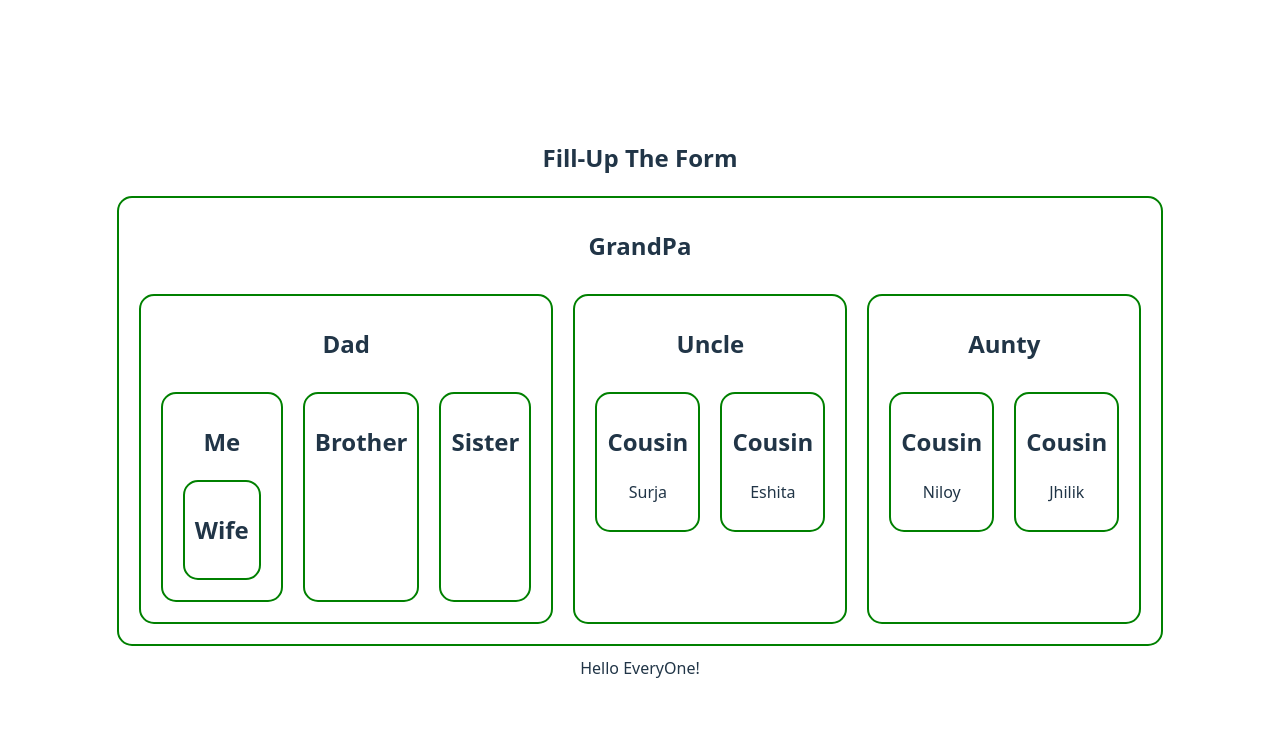
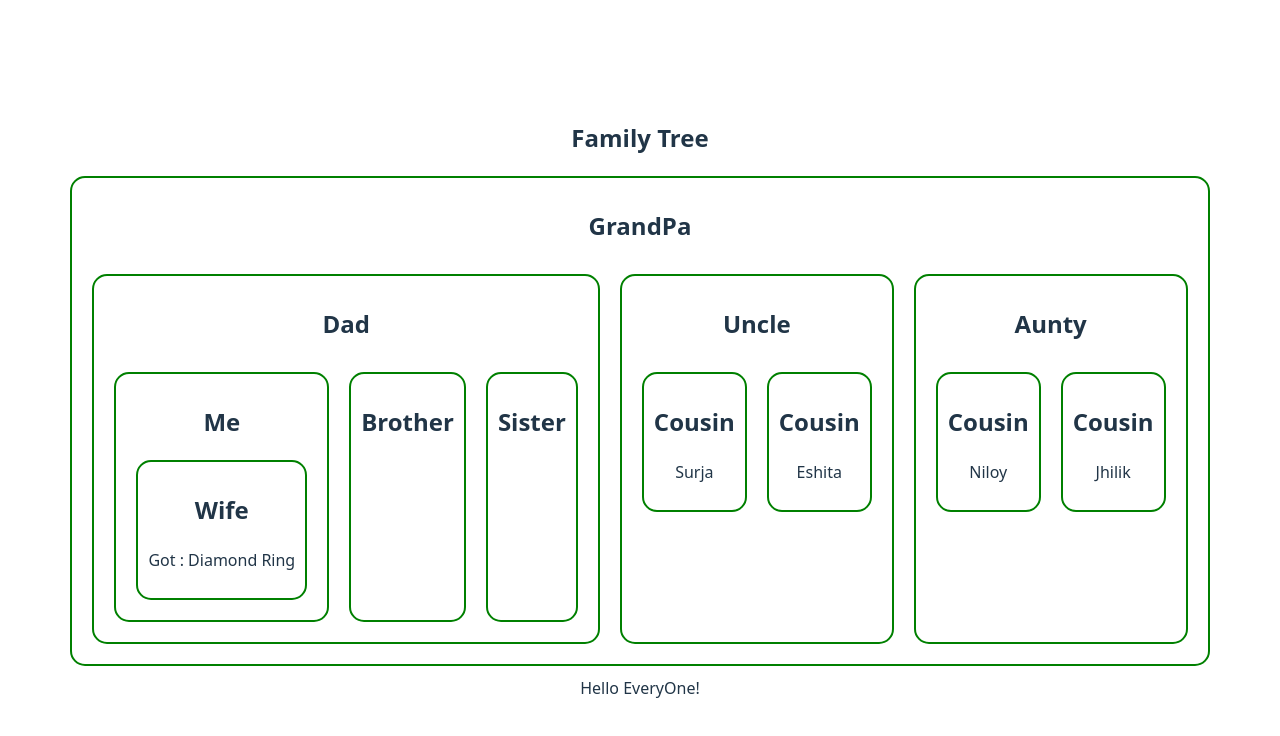
Before and after one commit to Amitkumersarkar/Form-master, a React (Vite) app: page / in a window 1280 px wide. Shown: the top 736 px of the page. Built offline with nearby package versions, Linux system fonts and the light colour scheme.

Commit message:
added props driling file

```diff
--- a/src/App.jsx
+++ b/src/App.jsx
@@ -11,7 +11,8 @@ function App() {
 
   return (
     <div>
-      <h2>Fill-Up The Form</h2>
+      {/* <h2>Fill-Up The Form</h2> */}
+      <h2>Family Tree</h2>
       <GrandPa></GrandPa>
       {/* <SimpleForm></SimpleForm> */}
       {/* <StateFulForm></StateFulForm> */}
--- a/src/components/FamilyTree/Dad.jsx
+++ b/src/components/FamilyTree/Dad.jsx
@@ -2,13 +2,13 @@ import Brother from "../Brother/Brother";
 import Myself from "../Myself/Myself";
 import Sis from "../Sister/Sis";
 
-const Dad = () => {
+const Dad = ({ asset }) => {
 
     return (
         <div>
             <h2>Dad</h2>
             <section className="flex">
-                <Myself></Myself>
+                <Myself asset={asset}></Myself>
                 <Brother></Brother>
                 <Sis></Sis>
             </section>
--- a/src/components/GrandPa/GrandPa.jsx
+++ b/src/components/GrandPa/GrandPa.jsx
@@ -3,12 +3,12 @@ import Dad from "../FamilyTree/Dad";
 import Uncle from "../FamilyTree/Uncle";
 import './GrandPa.css';
 const GrandPa = () => {
-
+    const asset = 'Diamond Ring';
     return (
         <div className="grandpa">
             <h2>GrandPa</h2>
             <section className="flex">
-                <Dad></Dad>
+                <Dad asset={asset}></Dad>
                 <Uncle></Uncle>
                 <Aunty></Aunty>
             </section>
--- a/src/components/Myself/Myself.jsx
+++ b/src/components/Myself/Myself.jsx
@@ -1,11 +1,11 @@
 import Wife from "../Wife/Wife";
 
-const Myself = () => {
+const Myself = ({asset}) => {
 
     return (
         <div>
             <h2>Me</h2>
-            <Wife></Wife>
+            <Wife asset={asset}></Wife>
         </div>
     );
 };
--- a/src/components/Wife/Wife.jsx
+++ b/src/components/Wife/Wife.jsx
@@ -1,9 +1,10 @@
 
-const Wife = () => {
+const Wife = ({ asset }) => {
 
     return (
         <div>
-            <h2>Wife</h2>
+            <h2>Wife </h2>
+            <p>Got : {asset}</p>
         </div>
     );
 };
```
